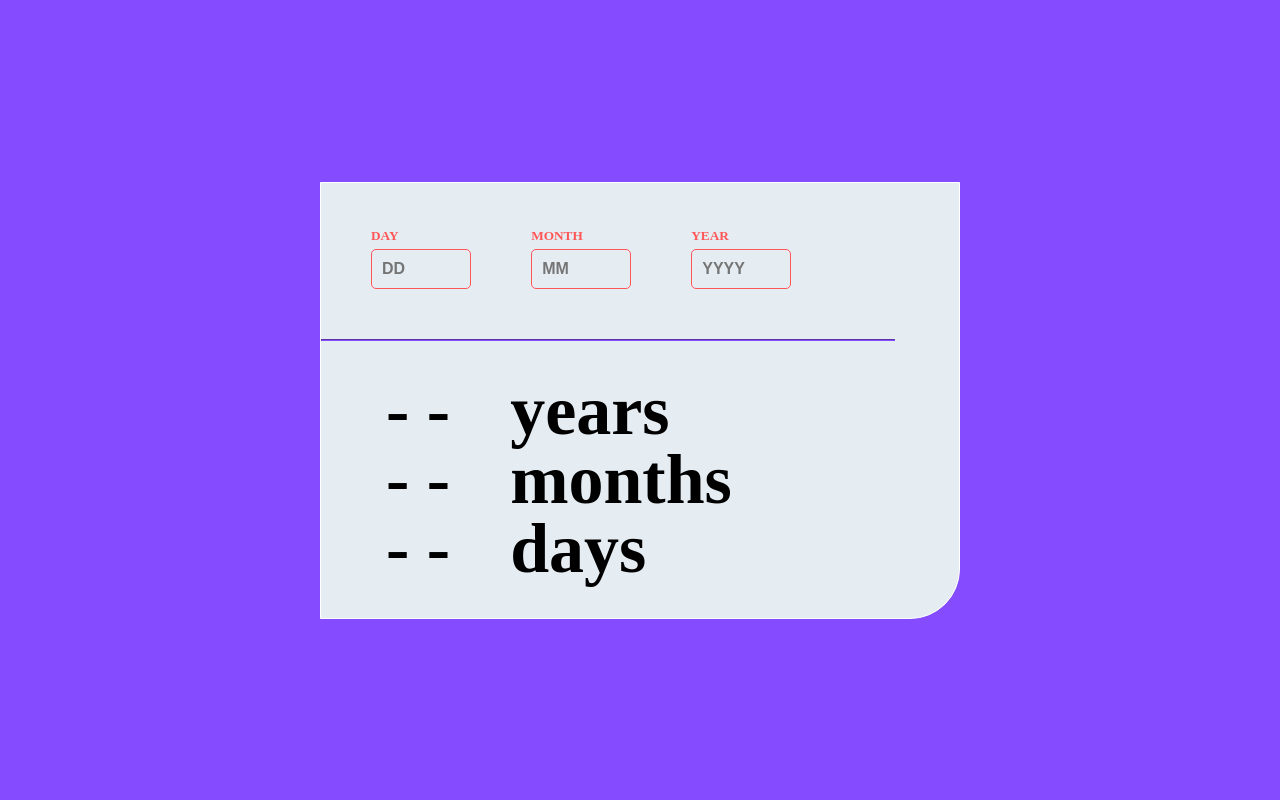
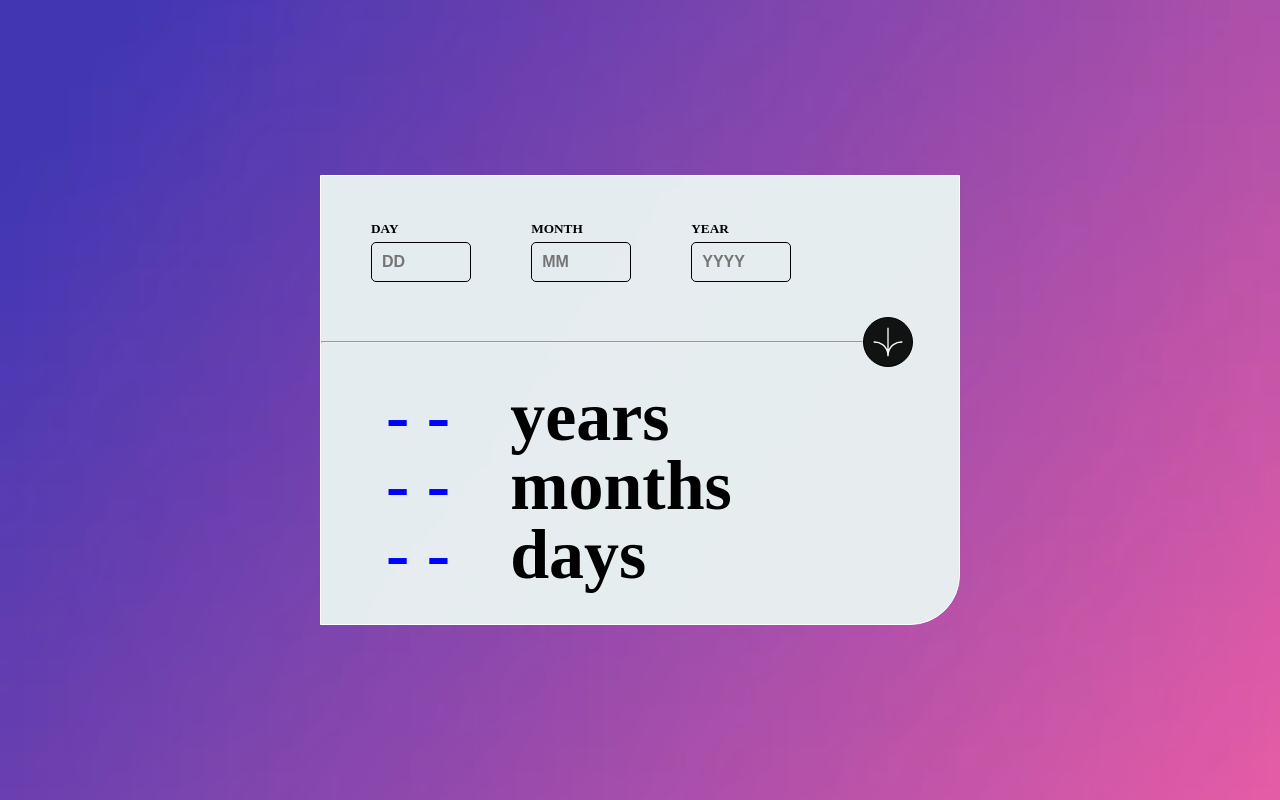
Before and after one commit to atmaram-kambli/AgeCalculator, a plain HTML site: page index.html in a window 1280 px wide. Drawn offline with Linux system fonts and the light colour scheme.

Commit message:
finalize UI

```diff
--- a/css/style.css
+++ b/css/style.css
@@ -2,9 +2,7 @@
     margin: 0;
     padding: 0;
     box-sizing: border-box;
-    /* text-align: center; */
 }
-
 
 :root {
     --primary-color1: hsl(259, 100%, 65%);
@@ -14,12 +12,21 @@
 body {
     min-height: 100vh;
     min-width: 100vw;
-    background-color: var(--primary-color1);
     display: flex;
     justify-content: center;
     align-items: center;
 }
-
+.container::before {
+    background: url(../assets/images/bg2.avif) no-repeat center center/cover;
+    content: "";
+    position: absolute;
+    left: 0;
+    top: 0;
+    height: 100%;
+    width: 100%;
+    z-index: -1;
+    opacity: 0.9;
+}
 .container {
     width: 50%;
     border: 1px solid white;
@@ -32,7 +39,7 @@ body {
     display: flex;
     flex-direction: row;
     width: 80%;
-    color: var(--primary-color2);
+    margin-bottom: 5px;
 }
 .get {
     width: 100px;
@@ -40,14 +47,37 @@ body {
     padding: 5px;
     margin: 5px 10px;
 }
+.arr {
+    display: flex;
+    flex-direction: row;
+    align-items: center;
+}
+.arr > div {
+    border: 1px solid #000000;
+    background-color: rgba(0, 0, 0, 0.926);
+    width: 50px;
+    height: 50px;
+    border-radius: 50%;
+    display: flex;
+    flex-direction: row;
+    justify-content: center;
+    align-items: center;
+}
+#img1 {
+    width: 40px;
+    height: 40px;
+    padding: 5px;
+}
 #hr {
-    width: 90%;
-    border-color: var(--primary-color1);
+    width: 85%;
+    background-image: linear-gradient(left , white 2%, #E6E6E6 50%, rgb(58, 50, 123) 98%);
 }
+
 .disdat {
     padding: 15px;
     margin: 20px;
     width: 80%;
+    margin-top: 0px;
 }
 .dis {
     display: flex;
@@ -64,7 +94,7 @@ body {
     width: 100px;
     padding: 10px 10px;
     margin: 5px 0;
-    border: 1px solid var(--primary-color2);
+    border: 1px solid black;
     border-radius: 5px;
     font-weight: bold;
 }
--- a/index.html
+++ b/index.html
@@ -30,18 +30,21 @@
 				<p id="paray"></p>
 			</div>
 		</div>
-		<hr id="hr" />
+		<div class="arr">
+			<hr id="hr" />
+			<div><img src="./assets/images/icon-arrow.svg" id="img1" alt="arrowBtn"></div>
+		</div>
 		<div class="disdat">
 			<div class="dis">
-				<h1>- -</h1>
+				<h1 id="yyyy">- -</h1>
 				<h1>years</h1>
 			</div>
 			<div class="dis">
-				<h1>- -</h1>
+				<h1 id="mm">- -</h1>
 				<h1>months</h1>
 			</div>
 			<div class="dis">
-				<h1>- -</h1>
+				<h1 id="dd">- -</h1>
 				<h1>days</h1>
 			</div>
 		</div>
--- a/js/index.js
+++ b/js/index.js
@@ -1,2 +1,10 @@
-const dish1 = document.querySelectorAll(".dis");
-console.log(dish1);
+const yyyy = document.getElementById("yyyy");
+console.log(yyyy);
+const mm = document.querySelector("#mm");
+const dd = document.querySelector("#dd");
+function setColor() {
+    yyyy.style.color = "blue";
+    mm.style.color = "blue";
+    dd.style.color = "blue";
+}
+addEventListener('load', setColor);
```
Also changed, not shown: assets/images/bg.avif (added), assets/images/bg2.avif (added).
